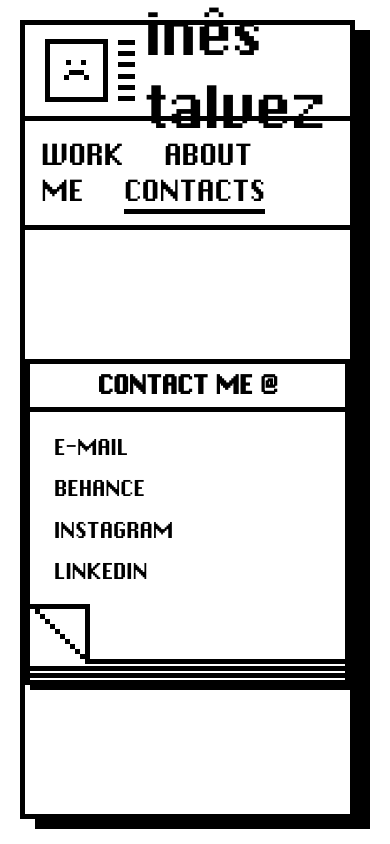
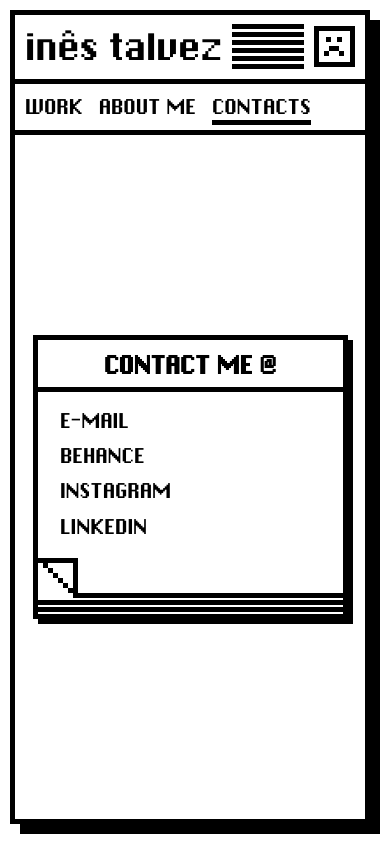
Before and after one commit to inescerqueiraf/inescerqueiraf.github.io, an Eleventy site: page contacts.html in a window 390 px wide. Built offline with nearby package versions, Linux system fonts and the light colour scheme; Eleventy itself is replaced by a stand-in of ours; files that its build step writes are made by us from their sources; no server answers; what @contentful/rich-text-html-renderer would draw is missing.

Commit message:
Add some responsiveness.

```diff
--- a/css-bundle.njk
+++ b/css-bundle.njk
@@ -9,3 +9,4 @@ permalink: bundle.css
 {% include "styles/project.css" %}
 {% include "styles/projects.css" %}
 {% include "styles/contacts.css" %}
+{% include "styles/responsive.css" %}
--- a/styles/contacts.css
+++ b/styles/contacts.css
@@ -1,6 +1,6 @@
 #contact_box {
   border: 5px solid var(--foreground-color);
-  margin: auto;
+  margin: 2em auto;
   width: 400px;
   font-size: 1.5em;
 
--- a/styles/header.css
+++ b/styles/header.css
@@ -29,6 +29,7 @@ header > div:nth-child(3) {
   height: 80%;
   padding: 0 10px;
 }
+
 header > div:nth-child(5) {
   flex-grow: 1;
   display: flex;
@@ -95,7 +96,7 @@ header > a:visited {
   text-decoration: none;
 }
 
-a > h1 {
+header > a > h1 {
   font-size: 4em;
   font-weight: normal;
 }
--- /dev/null
+++ b/styles/responsive.css
@@ -0,0 +1,96 @@
+@media only screen and (max-width: 768px) {
+  body {
+    margin: 10px 20px 0 10px;
+    border: 5px solid var(--foreground-color);
+    box-shadow: 10px 10px 0px 0px var(--foreground-color);
+    -moz-box-shadow: 10px 10px 0px 0px var(--foreground-color);
+    -webkit-box-shadow: 10px 10px 0px 0px var(--foreground-color);
+
+    height: calc(100vh - 30px);
+  }
+
+  main::-webkit-scrollbar {
+    width: 0;
+    height: 0;
+  }
+
+  .folded-bottom > span:first-child {
+    flex-basis: 40px;
+  }
+
+  .folded-bottom > span:first-child div:nth-child(7),
+  .folded-bottom > span:first-child div:nth-child(8),
+  .folded-bottom > span:first-child div:nth-child(9),
+  .folded-bottom > span:first-child div:nth-child(10) {
+    display: none;
+  }
+
+  header {
+    height: 5em;
+    flex-direction: row-reverse;
+    justify-content: center;
+    padding: 0 10px;
+  }
+
+  header > a > h1 {
+    font-size: 2.5em;
+  }
+
+  header > div:nth-child(1),
+  header > div:nth-child(5) {
+    display: none;
+  }
+
+  header > div:nth-child(3) {
+    flex-grow: 1;
+  }
+
+  header > button {
+    gap: 4px;
+  }
+
+  header > button span:first-child {
+    gap: 6px;
+  }
+
+  header > button span:last-child div:first-child {
+    width: 10px;
+  }
+
+  header > button span:last-child div:last-child {
+    width: 20px;
+  }
+
+  html.dark-mode header button span:last-child div:first-child {
+    width: 20px;
+  }
+
+  html.dark-mode header button span:last-child div:last-child {
+    width: 10px;
+  }
+
+  nav {
+    padding: 10px;
+    font-size: 1.4em;
+  }
+
+  nav a {
+    margin-right: 10px;
+  }
+
+  #contact_box {
+    width: 90%;
+    max-width: 400px;
+
+    font-size: 1.4em;
+  }
+
+  #contact_box h3 {
+    font-size: 1.2em;
+    padding: 0.4em 0 0.2em 0;
+  }
+
+  #contact_box address > a {
+    margin-top: 0.2em;
+  }
+}
```
